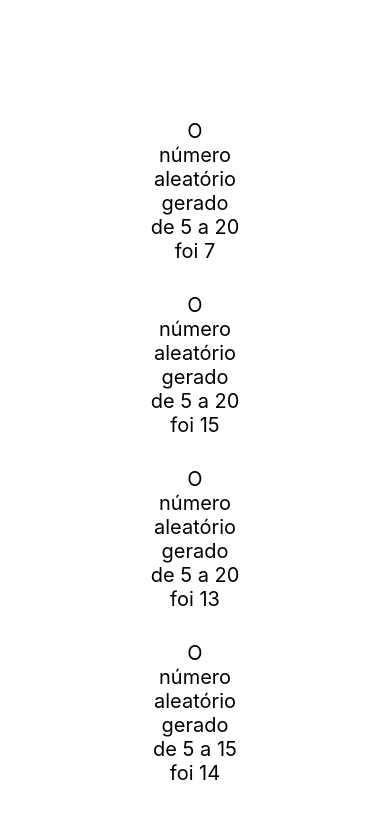
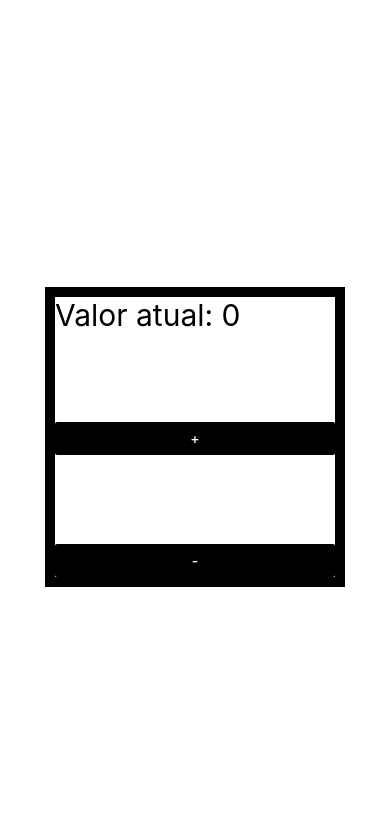
Before and after one commit to lucasgabrielmoura/mobile-estudos, a React Native app in the folder estudos-expo-react/: screen / in a window 390 px wide. Shown: the top 818 px of the page. Built offline with nearby package versions, Linux system fonts and the light colour scheme.

Commit message:
contador-fragmentreact-botao

```diff
--- a/estudos-expo-react/App.tsx
+++ b/estudos-expo-react/App.tsx
@@ -1,10 +1,13 @@
 import React, { useEffect } from "react";
 import { View, StyleSheet, StatusBar} from "react-native";
+import Botao from "./src/components/Botao";
+import Count from "./src/components/Contador";
 
 /* import Primeiro from "./src/components/Primeiro";
 import CompDefault ,{ Comp2, Comp3 } from "./src/components/Multi"; //puxando como item específico e o default  */
 import MinMax from "./src/components/MinMax";
 import RandomActivitie from "./src/components/TarefaRandomNumber";
+import TituloFrag from "./src/components/TituloFragment";
 
 export default function App(){
 
@@ -20,11 +23,14 @@ export default function App(){
       <Comp2 />
       <MinMax min={3} max={30} />
       <MinMax min={1} max={10} />
-      */}
       <RandomActivitie min={5} max={20} />
       <RandomActivitie min={5} max={20} />
       <RandomActivitie min={5} max={20} />
       <RandomActivitie min={5} max={15} />
+      <TituloFrag titulo="Cadastro" subtitulo="Tela de Cadastro" />
+      <Botao/>
+      */}
+      <Count />
     </View>
   )
 }
--- /dev/null
+++ b/estudos-expo-react/src/components/Botao.tsx
@@ -0,0 +1,26 @@
+import React from "react";
+import { Button, StyleSheet } from "react-native";
+
+export default function Botao(){
+
+    function inform1(){
+        console.warn("Funcionou 1!")
+    }
+    function inform2(){
+        console.warn("Funcionou 2!")
+    }
+
+    return(
+        <>
+            <Button color={"#000"} title="Executar" onPress={inform1} />
+            <Button color={"#000"} title="Executar" onPress={inform2} />
+            <Button color={"#000"} title="Executar" onPress={() => console.warn("Funcionou 3!")} />
+        </>
+    )
+}
+
+const style = StyleSheet.create({
+    botao:{
+        width:200,
+    }
+})
--- /dev/null
+++ b/estudos-expo-react/src/components/Contador.tsx
@@ -0,0 +1,28 @@
+import React, { useState } from "react";
+import { View, Text, Button, StyleSheet } from "react-native";
+
+export default function Count(){
+
+    const [count, setCount] = useState<number>(0);
+
+    return(
+        <View style={styles.container}>
+            <Text style={styles.texto}>Valor atual: {count}</Text>
+            <Button color={"#000"} title="+" onPress={() => setCount(count + 1)} />
+            <Button color={"#000"} title="-" onPress={() => setCount(count - 1)} />
+        </View>
+    )
+}
+
+const styles = StyleSheet.create({
+    container:{
+        borderWidth: 10,
+        width: 300,
+        height: 300,
+        justifyContent: "space-between",
+
+    },
+    texto:{
+        fontSize: 30,
+    }
+})
--- /dev/null
+++ b/estudos-expo-react/src/components/TituloFragment.tsx
@@ -0,0 +1,17 @@
+import React from "react";
+import { View, Text } from "react-native";
+import estilo from "../styles/estilo";
+
+type propstipo = {
+    titulo:string,
+    subtitulo:string,
+}
+
+export default function TituloFrag(props:propstipo){
+    return(
+        <>
+            <Text style={estilo.global}>{props.titulo}</Text>
+            <Text>{props.subtitulo}</Text>
+        </>
+    )
+}
--- a/estudos-expo-react/src/styles/estilo.tsx
+++ b/estudos-expo-react/src/styles/estilo.tsx
@@ -2,7 +2,7 @@ import { StyleSheet } from "react-native";
 
 export default StyleSheet.create({
     global:{
-        fontSize: 20,
+        fontSize: 40,
         textAlign: "center",
         paddingTop: 30,
     }
```
